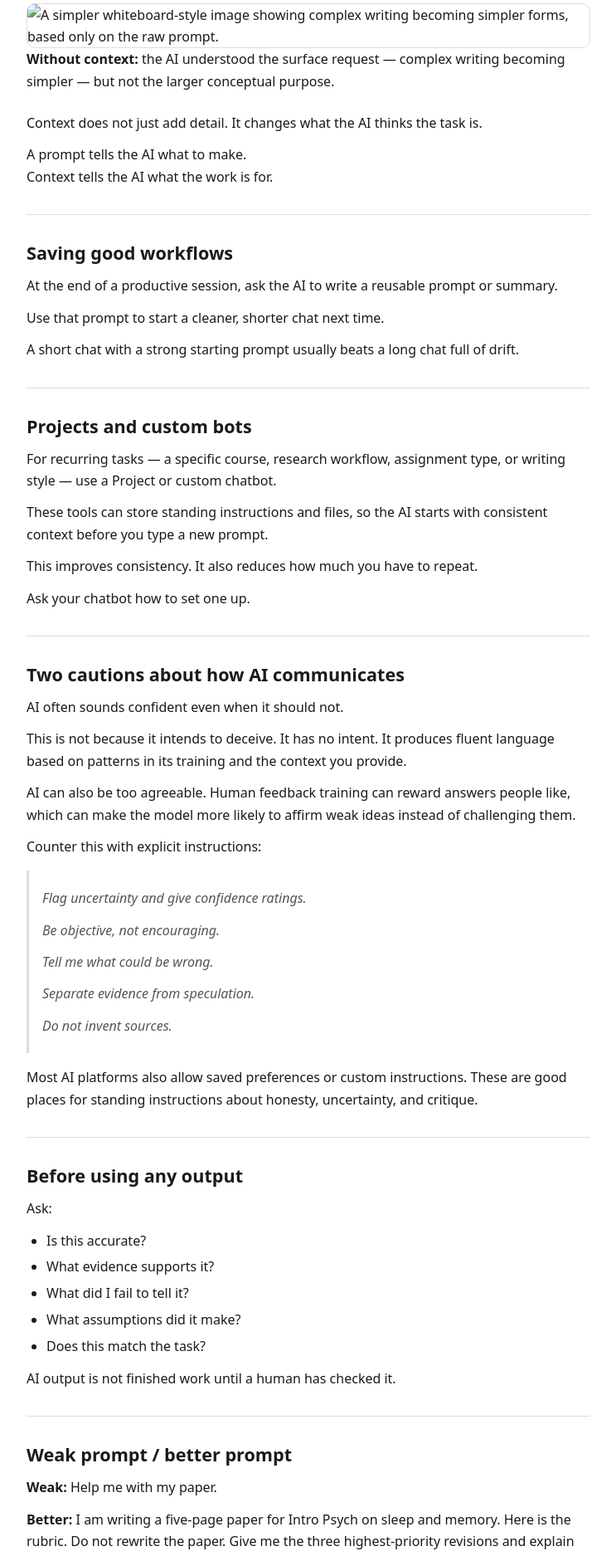
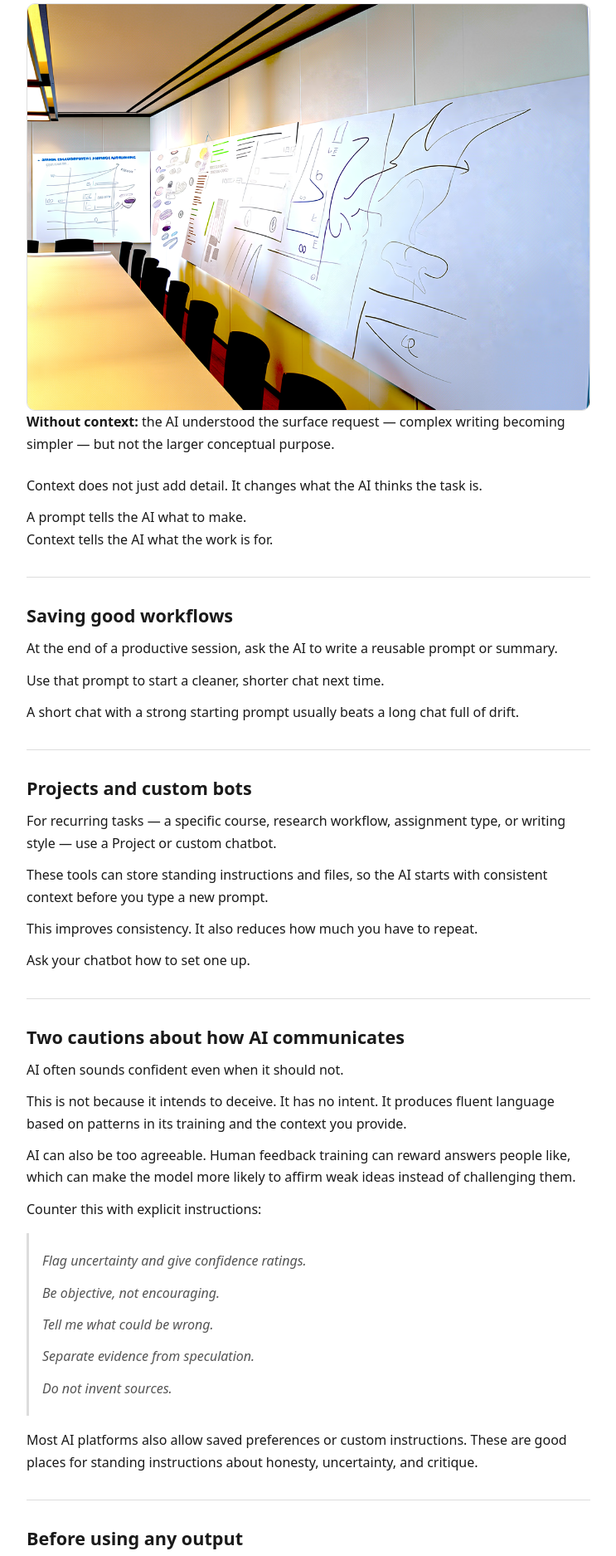
Before and after one commit to jkoxford-a11y/psych_bootcamp, a Jekyll site: the page built from teaching/human-ai-alignment.md, in a window 1280 px wide. Shown: the part 2661-4536 px from the top of the page at 83% size, without its empty margins (268-1011 px from the left). Built offline with Jekyll 4.4.1, drawn with Linux system fonts in a browser that asks for light colours.

Commit message:
Fix context image asset paths

```diff
--- a/teaching/human-ai-alignment.md
+++ b/teaching/human-ai-alignment.md
@@ -58,12 +58,12 @@ Both images below came from the same prompt:
 The difference is context.
 
 <figure style="margin:1.5rem 0;">
-  <img src="{{ site.baseurl }}/images/all%20of%20psychology.png" alt="A whiteboard-style image showing psychology as a broad conceptual system where lived experience becomes compressed into usable meaning and adaptive action." style="display:block; width:100%; height:auto; border:1px solid #ddd; border-radius:10px; background:#fff;">
+  <img src="{{ site.baseurl }}/assets/images/All%20of%20Psychology.png" alt="A whiteboard-style image showing psychology as a broad conceptual system where lived experience becomes compressed into usable meaning and adaptive action." style="display:block; width:100%; height:auto; border:1px solid #ddd; border-radius:10px; background:#fff;">
   <figcaption><strong>With context:</strong> the AI had the broader project context, so the same prompt became a psychology image: experience → meaning → action.</figcaption>
 </figure>
 
 <figure style="margin:1.5rem 0;">
-  <img src="{{ site.baseurl }}/images/Simpler%20psychology.png" alt="A simpler whiteboard-style image showing complex writing becoming simpler forms, based only on the raw prompt." style="display:block; width:100%; height:auto; border:1px solid #ddd; border-radius:10px; background:#fff;">
+  <img src="{{ site.baseurl }}/assets/images/Simpler%20psychology.png" alt="A simpler whiteboard-style image showing complex writing becoming simpler forms, based only on the raw prompt." style="display:block; width:100%; height:auto; border:1px solid #ddd; border-radius:10px; background:#fff;">
   <figcaption><strong>Without context:</strong> the AI understood the surface request — complex writing becoming simpler — but not the larger conceptual purpose.</figcaption>
 </figure>
 
```
